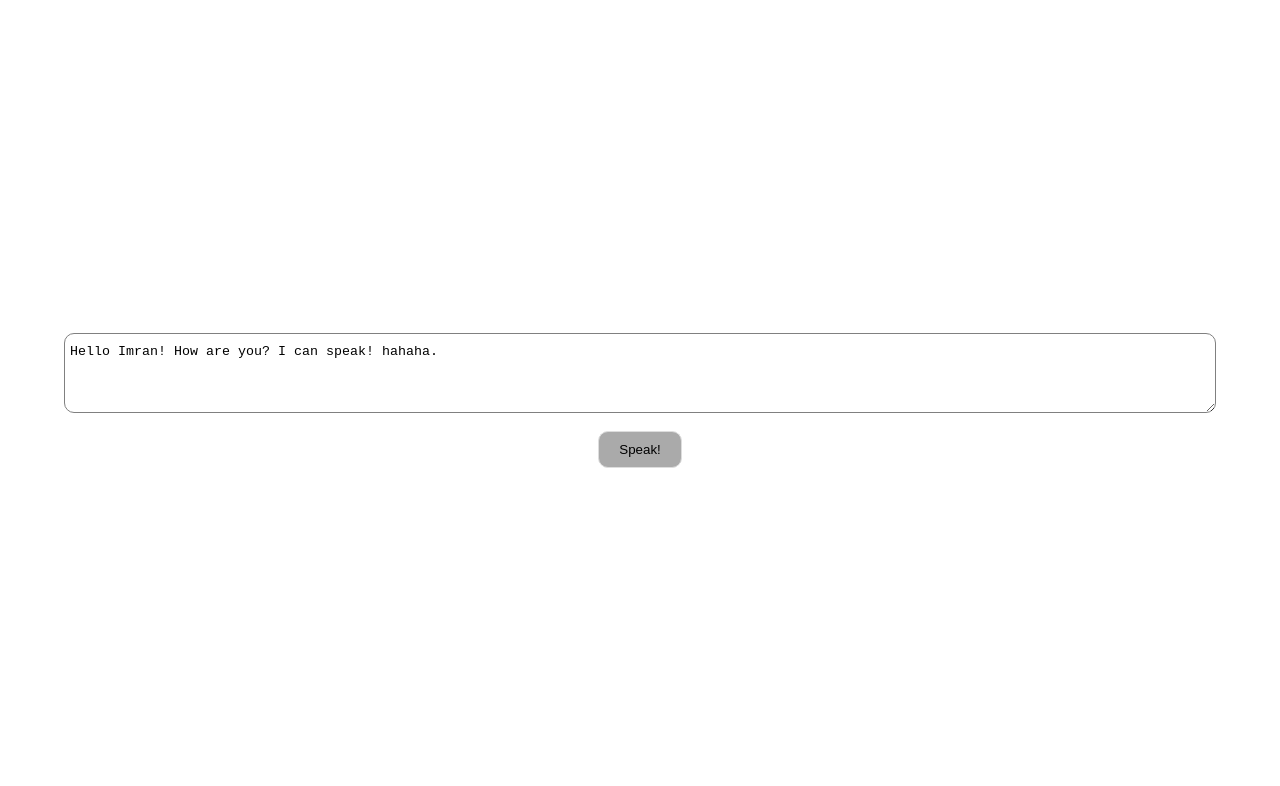
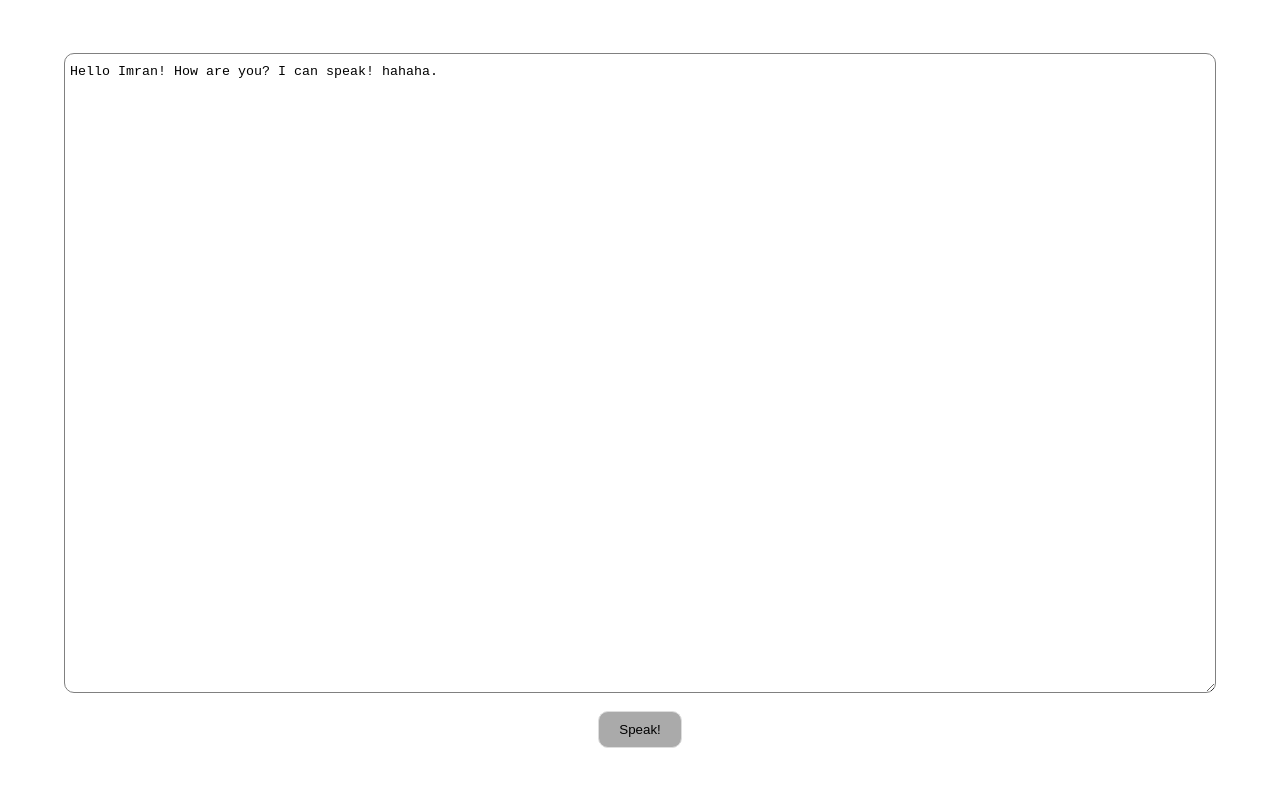
Before and after one commit to imrankabir/text-to-speech, a plain HTML site: page index.html in a window 1280 px wide. Drawn offline with Linux system fonts and the light colour scheme.

Commit message:
text-to-speech auto commit on 2024-03-01 10:03:06 AM

```diff
--- a/index.html
+++ b/index.html
@@ -34,7 +34,7 @@
 		}
 		textarea {
 			width: 90vw;
-			height: 80px;
+			height: 80vh;
 			padding: 10px 5px;
 			border-radius: 10px;
 			border: 1px solid gray;
```
